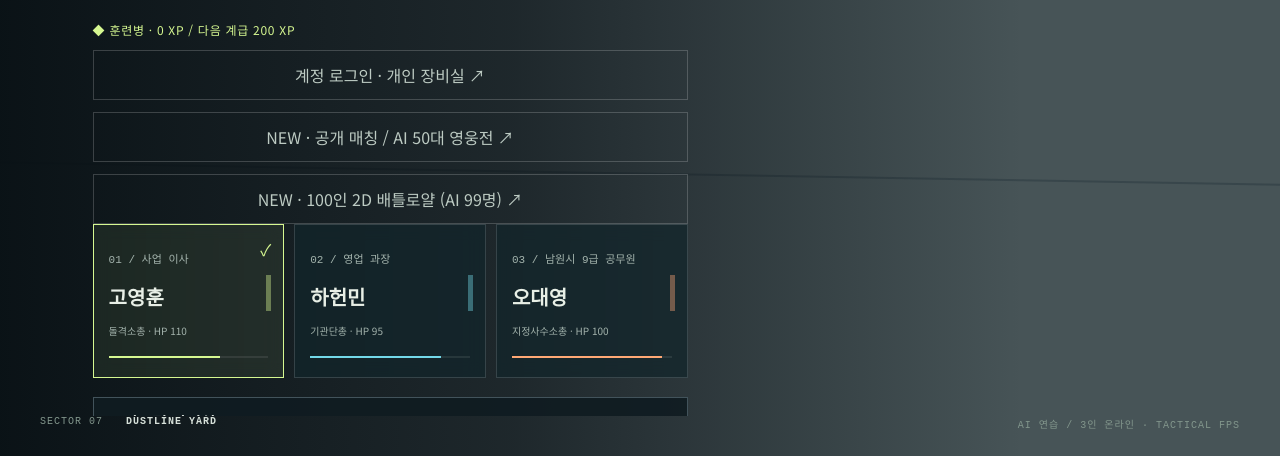
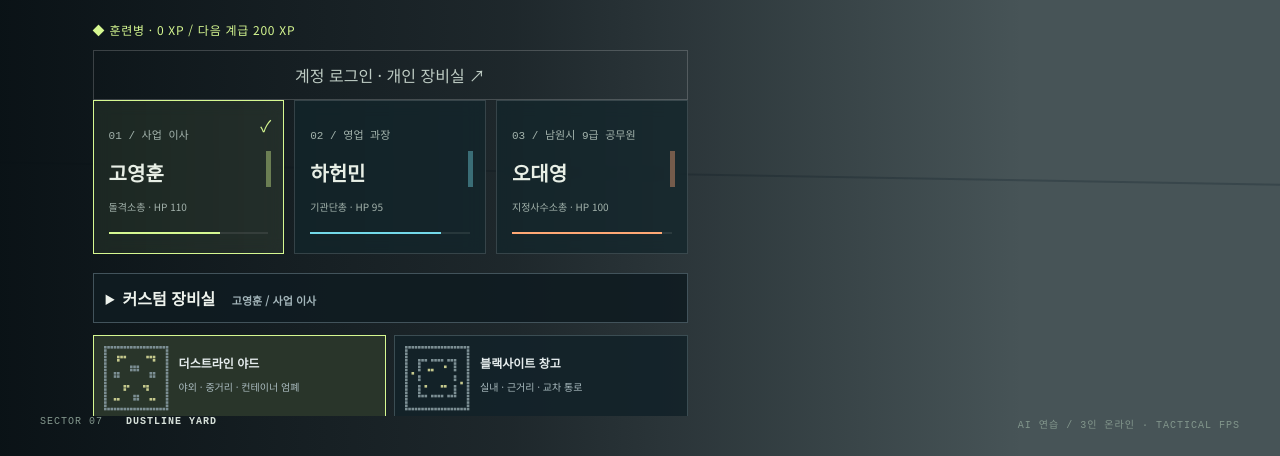
Before and after one commit to ocm851129-bot/fps, a website with bundled scripts: page index.html in a window 1280 px wide. Shown: the part 344-800 px from the top of the page. Built offline with nearby package versions, Linux system fonts and the light colour scheme; animation ran at ten frames a second; a web font is replaced by a local one.

Commit message:
chore: hide unreleased arena modes

```diff
--- a/index.html
+++ b/index.html
@@ -41,8 +41,8 @@
 <div id="career-rank" class="career-rank">
 </div>
 <a class="secondary" style="display:block;text-align:center;text-decoration:none" href="account.html">계정 로그인 · 개인 장비실 ↗</a>
-<a class="secondary" style="display:block;text-align:center;text-decoration:none" href="hero.html">NEW · 공개 매칭 / AI 50대 영웅전 ↗</a>
-<a class="secondary" style="display:block;text-align:center;text-decoration:none" href="royale.html">NEW · 100인 2D 배틀로얄 (AI 99명) ↗</a>
+<a class="secondary" style="display:none;text-align:center;text-decoration:none" href="hero.html" hidden>추후 공개 · AI 50대 영웅전</a>
+<a class="secondary" style="display:none;text-align:center;text-decoration:none" href="royale.html" hidden>추후 공개 · 100인 배틀로얄</a>
 <div id="characters">
 </div>
 <details class="armory">
```
